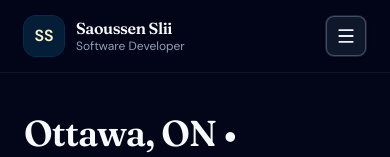
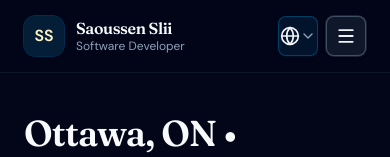
Before and after one commit to saoussen-slii/portfolio, a React (Vite) app: page / in a window 390 px wide. Shown: the top 157 px of the page. Built offline with nearby package versions, Linux system fonts and the light colour scheme.

Commit message:
changed to the globe localization icon and made it outside the nav header dropdown

```diff
--- a/src/App.tsx
+++ b/src/App.tsx
@@ -5,9 +5,9 @@ import {
   EducationItem,
   ExperienceItem,
   KeyAccomplishment,
-  SelectedTechnology,
   LanguageDropdown,
   ScrollReveal,
+  SelectedTechnology,
   VisitCounter,
 } from './components'
 import { DEFAULT_LOCALE, type Locale,portfolioByLocale } from './data/config'
@@ -67,6 +67,7 @@ export default function App() {
             </a>
           ))}
           <LanguageDropdown
+            trigger="icon"
             locale={locale}
             onLocaleChange={setLocale}
             optionEn={ui.language.optionEn}
@@ -74,6 +75,16 @@ export default function App() {
             ariaMenuLabel={ui.aria.languageMenu}
           />
         </nav>
+
+        <div className="flex items-center gap-2 sm:hidden">
+          <LanguageDropdown
+            trigger="icon"
+            locale={locale}
+            onLocaleChange={setLocale}
+            optionEn={ui.language.optionEn}
+            optionFr={ui.language.optionFr}
+            ariaMenuLabel={ui.aria.languageMenu}
+          />
 
         <button
           type="button"
@@ -85,6 +96,7 @@ export default function App() {
         >
           {mobileNavOpen ? <X className="size-5" strokeWidth={2.25} /> : <Menu className="size-5" strokeWidth={2.25} />}
         </button>
+        </div>
       </div>
 
       <div
@@ -105,16 +117,6 @@ export default function App() {
               {label}
             </a>
           ))}
-          <LanguageDropdown
-            key={mobileNavOpen ? 'drawer-open' : 'drawer-closed'}
-            variant="mobile"
-            locale={locale}
-            onLocaleChange={setLocale}
-            optionEn={ui.language.optionEn}
-            optionFr={ui.language.optionFr}
-            ariaMenuLabel={ui.aria.languageMenu}
-            onAfterSelect={() => setMobileNavOpen(false)}
-          />
         </nav>
       </div>
     </header>
--- a/src/components/LanguageDropdown.tsx
+++ b/src/components/LanguageDropdown.tsx
@@ -1,16 +1,19 @@
-import { Check, ChevronDown } from 'lucide-react'
+import { Check, ChevronDown, Globe } from 'lucide-react'
 import { useEffect, useId, useRef, useState } from 'react'
 
 import type { Locale } from '../data/config'
 
 const triggerClassName =
-  'inline-flex min-w-[7.5rem] shrink-0 items-center justify-between gap-2 rounded-lg border border-sky-500/30 bg-sky-950/40 px-3 py-1.5 text-sm font-medium text-slate-100 shadow-sm shadow-sky-950/30 transition-colors hover:border-sky-400/40 hover:bg-sky-900/50 hover:text-slate-50 focus-visible:outline focus-visible:outline-2 focus-visible:outline-offset-2 focus-visible:outline-sky-400'
+  'inline-flex min-w-[7.5rem] shrink-0 items-center justify-between  rounded-lg border border-sky-500/30 bg-sky-950/40 px-3 py-1.5 text-sm font-medium text-slate-100 shadow-sm shadow-sky-950/30 transition-colors hover:border-sky-400/40 hover:bg-sky-900/50 hover:text-slate-50 focus-visible:outline focus-visible:outline-2 focus-visible:outline-offset-2 focus-visible:outline-sky-400'
+
+const iconTriggerClassName =
+  'inline-flex size-10 shrink-0 items-center justify-center rounded-lg border border-sky-500/30 bg-sky-950/40 text-slate-100 shadow-sm shadow-sky-950/30 transition-colors hover:border-sky-400/40 hover:bg-sky-900/50 hover:text-slate-50 focus-visible:outline focus-visible:outline-2 focus-visible:outline-offset-2 focus-visible:outline-sky-400'
 
 const menuClassName =
   'absolute z-[60] mt-1 min-w-[10rem] rounded-lg border border-sky-500/30 bg-slate-950/95 py-1 shadow-lg shadow-black/40 ring-1 ring-slate-800/80 backdrop-blur-md'
 
 const itemClassName =
-  'flex w-full items-center gap-2 px-3 py-2 text-left text-sm text-slate-200 transition-colors hover:bg-sky-950/60 hover:text-sky-100 aria-checked:bg-sky-900/50 aria-checked:text-sky-100'
+  'flex w-full items-center  px-3 py-2 text-left text-sm text-slate-200 transition-colors hover:bg-sky-950/60 hover:text-sky-100 aria-checked:bg-sky-900/50 aria-checked:text-sky-100'
 
 type LanguageDropdownProps = {
   locale: Locale
@@ -20,6 +23,7 @@ type LanguageDropdownProps = {
   ariaMenuLabel: string
   onAfterSelect?: () => void
   variant?: 'header' | 'mobile'
+  trigger?: 'text' | 'icon'
 }
 
 export function LanguageDropdown({
@@ -30,6 +34,7 @@ export function LanguageDropdown({
   ariaMenuLabel,
   onAfterSelect,
   variant = 'header',
+  trigger = 'text',
 }: LanguageDropdownProps) {
   const [open, setOpen] = useState(false)
   const rootRef = useRef<HTMLDivElement>(null)
@@ -65,23 +70,44 @@ export function LanguageDropdown({
 
   const currentLabel = locale === 'en' ? optionEn : optionFr
   const isMobile = variant === 'mobile'
+  const isIconTrigger = trigger === 'icon'
 
   return (
     <div ref={rootRef} className={isMobile ? 'relative mt-2 w-full' : 'relative'}>
       <button
         type="button"
-        className={isMobile ? `${triggerClassName} w-full` : triggerClassName}
+        className={
+          isIconTrigger
+            ? isMobile
+              ? `${triggerClassName} w-full`
+              : iconTriggerClassName
+            : isMobile
+              ? `${triggerClassName} w-full`
+              : triggerClassName
+        }
         aria-haspopup="menu"
         aria-expanded={open}
         aria-controls={menuId}
         aria-label={ariaMenuLabel}
         onClick={() => setOpen((value) => !value)}
       >
-        <span className="truncate">{currentLabel}</span>
-        <ChevronDown
-          className={`size-4 shrink-0 text-slate-400 transition-transform duration-200 ${open ? 'rotate-180' : ''}`}
-          aria-hidden
-        />
+        {isIconTrigger ? (
+          <span className="inline-flex items-center ">
+            <Globe className="size-5" aria-hidden />
+            <ChevronDown
+              className={`size-4 shrink-0 text-slate-400 transition-transform duration-200 ${open ? 'rotate-180' : ''}`}
+              aria-hidden
+            />
+          </span>
+        ) : (
+          <>
+            <span className="truncate">{currentLabel}</span>
+            <ChevronDown
+              className={`size-4 shrink-0 text-slate-400 transition-transform duration-200 ${open ? 'rotate-180' : ''}`}
+              aria-hidden
+            />
+          </>
+        )}
       </button>
 
       {open ? (
```
